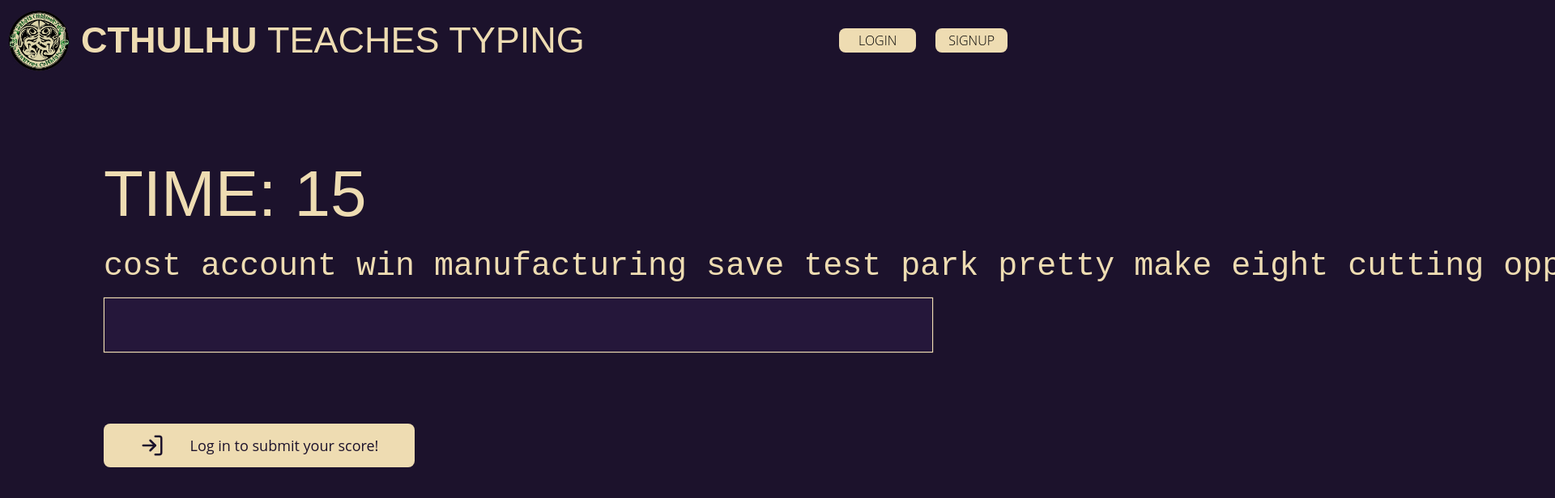
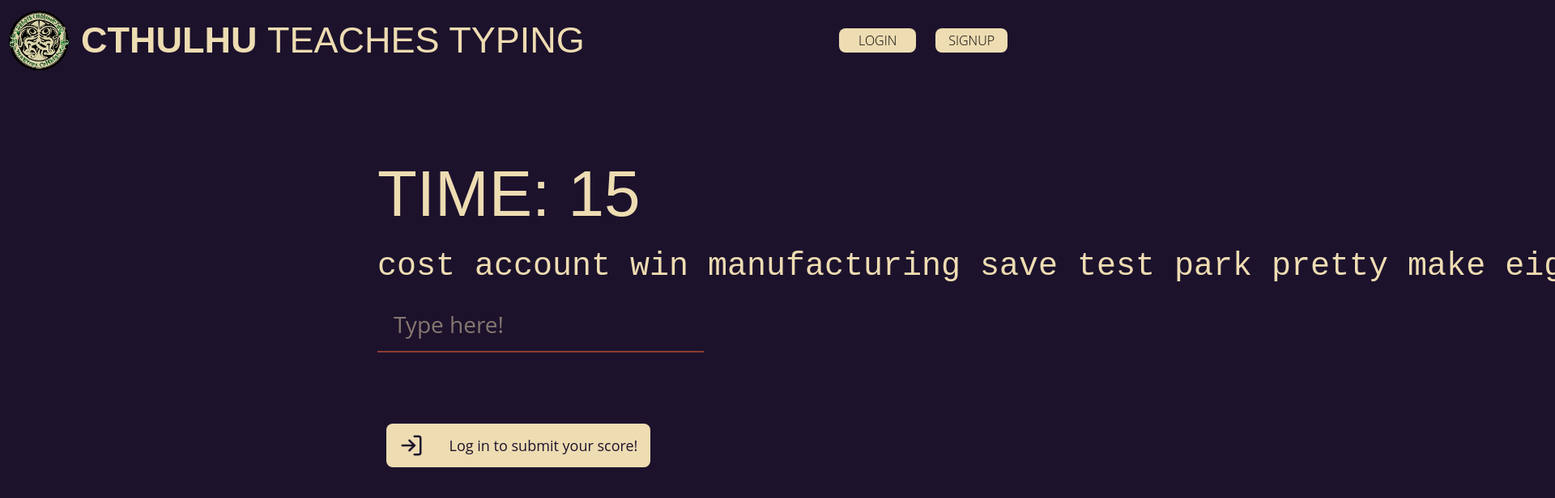
Before and after one commit to maxwellsquared/cthulhu-teaches-typing, a React (Create React App) app: page / in a window 1280 px wide. Shown: the top 616 px of the page at 81% size, 1920 px wide, since content can reach past the window. Built offline with nearby package versions, Linux system fonts and the light colour scheme.

Commit message:
input boarder changed and centered

```diff
--- a/src/App.css
+++ b/src/App.css
@@ -1,3 +1,3 @@
-main-height {
-	height: 90vh;
+.input-container {
+	margin-left: 33%;
 }
--- a/src/components/KeyboardDropdown.jsx
+++ b/src/components/KeyboardDropdown.jsx
@@ -21,7 +21,7 @@
   console.log('currentKeyboard: ', currentKeyboard);
 
   return (
-    <div className="m-5 flex max-w-xs flex-col">
+    <div className="flex max-w-xs flex-col">
       <label htmlFor="keyboards" className="mb-2 block font-mono text-lg text-pale-gold">
         Select your keyboard
       </label>
--- a/src/components/LayoutWrapper.jsx
+++ b/src/components/LayoutWrapper.jsx
@@ -4,7 +4,7 @@
   return (
     <div className="mx-auto max-w-3xl flex-col justify-between px-4 sm:px-6 xl:max-w-5xl xl:px-0 ">
       <div className="main-height flex flex-col justify-between font-sans">
-        <main className="mb-auto">{children}</main>
+        <main className="mb-auto flex flex-col">{children}</main>
         <footer>
           <div className="container flex flex-wrap items-center justify-between font-light text-pale-gold">
             <Link to="/" className="flex items-center">
--- a/src/components/TypingField.jsx
+++ b/src/components/TypingField.jsx
@@ -2,9 +2,7 @@
 import RandomWords from '../helpers/RandomWords';
 import ResultsModal from './ResultsModal';
 import { UserContext } from '../helpers/context';
-import KeyboardDropdown from './KeyboardDropdown';
 import SubmittedWords from './SubmittedWords';
-import LoginToast from './LoginMessage';
 
 export default function TypingField() {
   const { user, userKeyboards } = useContext(UserContext);
@@ -48,11 +46,13 @@
   const [numCorrectChars, setNumCorrectChars] = useState(0);
   const [numTotalChars, setNumTotalChars] = useState(0);
   const [numMistakes, setNumMistakes] = useState(0);
+  const [placeholder, setPlaceholder] = useState('Type here!');
 
   // ---- TIMER FUNCTION ----
   useEffect(() => {
     // checks if started or counter state changes, timer begins when the test starts. updates every second.
     if (started) {
+      setPlaceholder('');
       const timer = counter > 0 && setInterval(() => setCounter(counter - 1), 1000);
       if (counter < 10) setTimerClass('timer timer-countdown'); // set the timer red for the last 10 seconds
       if (counter === 0) gameOver(); // call gameOver, calculate states and display modal
@@ -180,7 +180,7 @@
         accuracy={accuracy}
         // user={user ? user : 'anon'}
       />
-      <div className="my-20">
+      <div className="input-container my-20">
         <div className={timerClass}>TIME: {counter}</div>
         <div className={divClassName} style={fullDivStyle}>
           <div className="typing-left">
@@ -188,9 +188,10 @@
           </div>
           <div className="typing-right">{rightChars}</div>
         </div>
+
         <input
           className="font-sans"
-          placeholder=""
+          placeholder={placeholder}
           radius="md"
           size="md"
           value={input}
@@ -200,7 +201,6 @@
           autoFocus="autofocus"
         />
       </div>
-      {userKeyboards && user ? <KeyboardDropdown /> : <LoginToast />}
       {/* <div className="testing-info">
         <div className="font-mono">LAST KEY: '{lastKey}'</div>
         <div className="font-mono">TOTAL ENTRIES: {totalChars}</div>
--- a/src/index.css
+++ b/src/index.css
@@ -40,11 +40,11 @@
 }
 
 .correct {
-  color:#e9b12e;
+  color: #e9b12e;
 }
 
 .mistake {
-  color:#8c3d34;
+  color: #8c3d34;
 }
 
 .shaken {
@@ -78,18 +78,25 @@
 }
 
 input {
-  width: 100%;
   padding: 12px 20px;
   font-size: 28px;
   margin: 8px 0;
   box-sizing: border-box;
   color: #EEDCB2;
-  border-bottom: 2px solid #EEDCB2;
-  border-color: #EEDCB2;
-  background-color: #25173a;
-  box-shadow: 0 0 1px #EEDCB2;
-  border: 1px solid #EEDCB2;
-  outline: none;
+  background-color: #1C122C;
+  border: none;
+  outline: 0;
+  border-width: 0 0 2px;
+  border-bottom: 2px solid #8C3D34;
+}
+
+input:focus {
+  border-color: #8C3D34;
+}
+
+input::placeholder {
+  color: #EEDCB2;
+  opacity: 0.5;
 }
 
 .timer-countdown {
--- a/src/routes/Home.jsx
+++ b/src/routes/Home.jsx
@@ -1,8 +1,20 @@
 import TypingField from '../components/TypingField';
+import KeyboardDropdown from '../components/KeyboardDropdown';
+import LoginMessage from '../components/LoginMessage';
+import { useContext } from 'react';
+import { UserContext } from '../helpers/context';
 
 // this should be the main page, displayed when URL is '/'
 const Home = () => {
-  return <TypingField />;
+  const { user, userKeyboards } = useContext(UserContext);
+  return (
+    <>
+      <TypingField />
+      <div className="self-center">
+        {userKeyboards && user ? <KeyboardDropdown /> : <LoginMessage />}
+      </div>
+    </>
+  );
 };
 
 export default Home;
```
